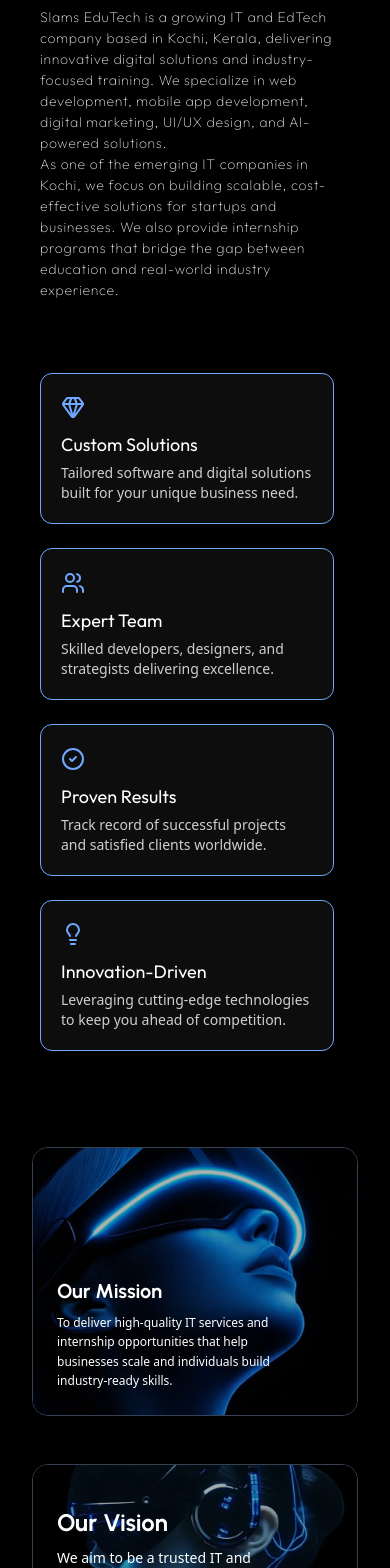
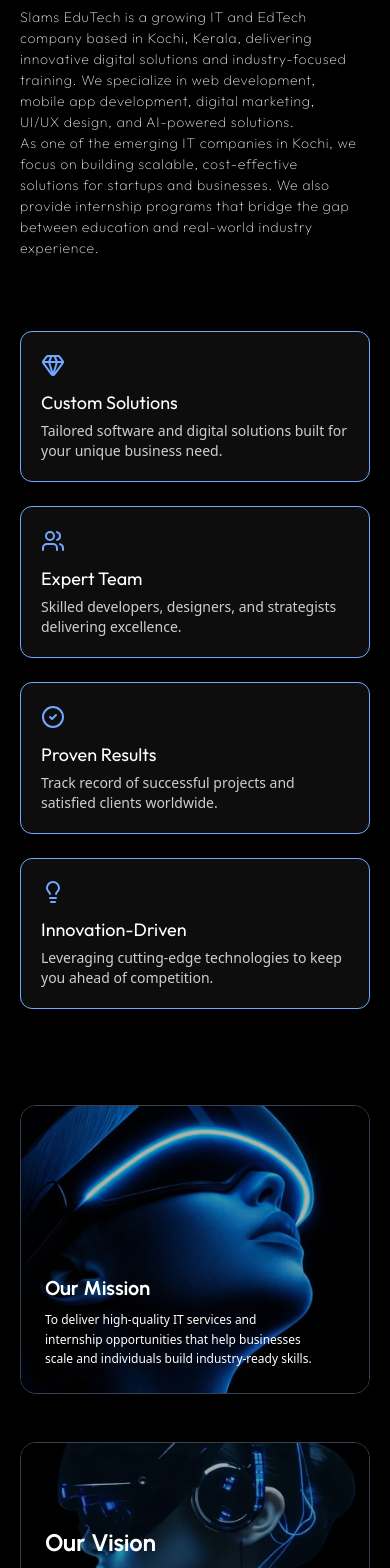
Before and after one commit to Projects-Ziya/slams-edu-tech, a React (Vite) app: page / in a window 390 px wide. Shown: the part 3678-5246 px from the top of the page. Built offline with nearby package versions, Linux system fonts and the light colour scheme; a web font is replaced by a local one.

Commit message:
fixed team vie in mobile screen

```diff
--- a/src/sections/Home/About.tsx
+++ b/src/sections/Home/About.tsx
@@ -66,7 +66,7 @@
 
 {/* ================= MAIN GRID ================= */}
 <motion.div
- className="relative z-10 grid md:grid-cols-[1fr_1.4fr] gap-16 items-center px-6"
+ className="relative z-10 grid md:grid-cols-[1fr_1.4fr] gap-16 items-center px-1 md:px-6"
  initial={{ opacity: 0, y: 60 }}
  whileInView={{ opacity: 1, y: 0 }}
  transition={{ duration: 0.7, ease: [0.25, 0.1, 0.25, 1] }}
@@ -95,9 +95,9 @@
     </div>
   </div>
 
-  <div ref={cardsRef} className="gap-3 pt-2 pr-4 lg:pb-32 xl:pb-8">
+  <div ref={cardsRef} className="gap-3 pt-2 pr- lg:pb-32 xl:pb-8">
 
-    <div className="flex flex-col md:flex-row gap-6">
+    <div className="flex flex-col md:flex-row gap-6 ">
       <AboutCard icon={<Gem className="w-6 h-6 text-[#70A9FF]" />} title="Custom Solutions" text="Tailored software and digital solutions built for your unique business need." />
       <AboutCard icon={<Users className="w-6 h-6 text-[#70A9FF]" />} title="Expert Team" text="Skilled developers, designers, and strategists delivering excellence." />
     </div>
@@ -112,7 +112,7 @@
 
 {/* ================= BIG CARDS ================= */}
 <motion.section
-className="flex flex-col xl:flex-row pt-20 gap-12 justify-between px-4 md:px-6 xl:px-10 pb-6"
+className="flex flex-col xl:flex-row pt-20 gap-12 justify-between px-1 sm:px-4 md:px-6 xl:px-10 pb-6"
 initial={{ opacity: 0, y: 60 }}
 whileInView={{ opacity: 1, y: 0 }}
 transition={{ duration: 0.7 }}
--- a/src/sections/Home/FounderMessage.tsx
+++ b/src/sections/Home/FounderMessage.tsx
@@ -5,7 +5,7 @@
 
 const FoundersMessage: React.FC = () => {
   return (
-    <motion.section className="relative bg-black text-white py-4 sm:py-16 lg:py-16 px-4 sm:px-8 lg:px-20 mb-20 overflow-hidden"
+    <motion.section className="relative bg-black text-white py-4 sm:py-16 lg:py-16 px-5 sm:px-8 lg:px-20 mb-20 overflow-hidden"
     initial={{ opacity: 0, y: 60 }}
   whileInView={{ opacity: 1, y: 0 }}
 transition={{ duration: 0.7, ease: [0.25, 0.1, 0.25, 1] }}
--- a/src/sections/Home/Team.tsx
+++ b/src/sections/Home/Team.tsx
@@ -1,6 +1,6 @@
 import TeamGrid from "../../components/TeamGrid";
 import flowerBg from "../../assets/meetourteambg.svg";
-import { motion, AnimatePresence, useInView } from "framer-motion";
+import { motion, useInView } from "framer-motion";
 import { useState, useEffect, useRef } from "react";
 
 import member1 from "../../assets/member1.webp";
@@ -69,7 +69,7 @@
     return () => clearInterval(interval);
   }, [isInView, isPaused]);
 
-  // START CENTER
+  // ✅ START FROM MIDDLE
   useEffect(() => {
     const slider = sliderRef.current;
     if (!slider) return;
@@ -83,7 +83,7 @@
     slider.scrollLeft = cardWidth * flatMembers.length;
   }, []);
 
-  // AUTO SLIDE
+  // ✅ TRUE INFINITE RIGHT LOOP (NO REVERSE EFFECT)
   useEffect(() => {
     if (!isInView) return;
 
@@ -97,17 +97,21 @@
       const gap = 16;
       const cardWidth = firstCard.offsetWidth + gap;
 
+      // move right
       slider.scrollBy({
         left: cardWidth,
         behavior: "smooth",
       });
 
-      const maxScroll = cardWidth * (flatMembers.length * 2 - 2);
+      const halfWidth = slider.scrollWidth / 2;
 
-      if (slider.scrollLeft >= maxScroll) {
+      // 🔥 seamless reset (no visible jump)
+      if (slider.scrollLeft >= halfWidth) {
         setTimeout(() => {
-          slider.scrollLeft = cardWidth * flatMembers.length;
-        }, 400);
+          slider.style.scrollBehavior = "auto";
+          slider.scrollLeft = slider.scrollLeft - halfWidth;
+          slider.style.scrollBehavior = "smooth";
+        }, 300);
       }
     }, 3000);
 
@@ -153,8 +157,6 @@
       whileInView={{ opacity: 1, y: 0 }}
       transition={{ duration: 0.7 }}
     >
-
-      {/* ✅ CHANGED: stack below xl */}
       <div className="max-w-7xl mx-auto flex flex-col xl:flex-row items-center justify-between gap-10 md:gap-20">
 
         {/* LEFT GRID */}
@@ -185,7 +187,7 @@
           {loopMembers.map((member, index) => (
             <div
               key={index}
-              className="min-w-[80%] snap-center flex flex-col items-center transition-all duration-500"
+              className="min-w-[80%] snap-center flex flex-col items-center"
             >
               <div className="relative w-44 h-44">
                 <svg viewBox="0 0 1 1" className="absolute inset-0 w-full h-full z-0">
@@ -210,20 +212,20 @@
                   />
                 </svg>
               </div>
-
-
             </div>
           ))}
         </div>
 
-        {/* ✅ RIGHT SECTION → moves BELOW on <1264px */}
+        {/* RIGHT */}
         <div className="w-full max-w-[520px] text-left md:mt-10">
           <motion.img
             initial={{ y: "-50%" }}
             animate={{ y: ["-50%", "-56%", "-50%"] }}
             transition={{ duration: 10, repeat: Infinity }}
             src={flowerBg}
-className="hidden xl:block absolute xl:right-10 right-1/2 translate-x-1/2 xl:translate-x-0 top-1/2 w-full max-w-[720px] pointer-events-none"/>
+            className="hidden xl:block absolute xl:right-10 right-1/2 translate-x-1/2 xl:translate-x-0 top-1/2 w-full max-w-[720px] pointer-events-none"
+          />
+
           <div className="relative z-10 text-center xl:text-center">
             <h2 className="text-4xl lg:text-5xl text-white">
               {activeMember?.name || "Meet Our Team"}
```
